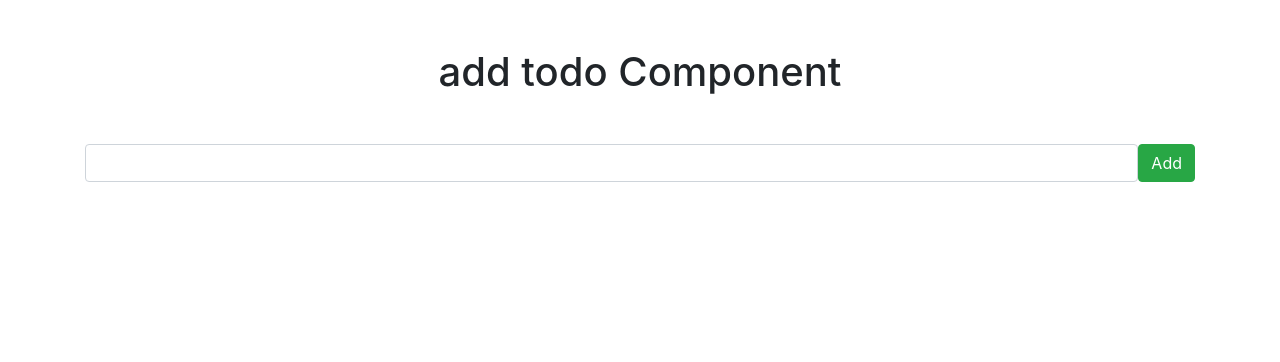
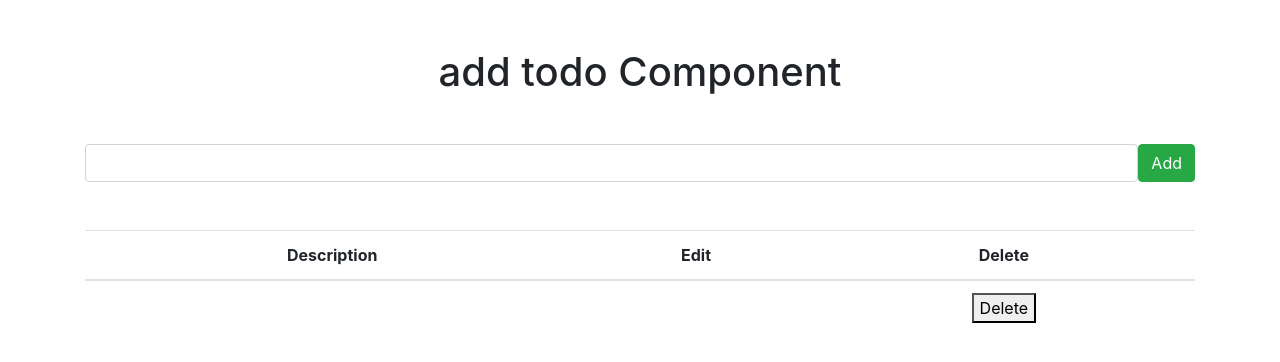
Before and after one commit to Jaouad-am/PERN-app, a React (Create React App) app in the folder client/: page / in a window 1280 px wide. Shown: the top 362 px of the page. Built offline with nearby package versions, Linux system fonts and the light colour scheme.

Commit message:
creating TodoList Component

```diff
--- a/client/src/App.js
+++ b/client/src/App.js
@@ -1,12 +1,14 @@
 import React, { Fragment } from "react";
 import "./App.css";
 import AddTodo from "./components/AddTodo";
+import TodoList from "./components/TodosList";
 
 function App() {
   return (
     <Fragment>
       <div className="container">
         <AddTodo />
+        <TodoList />
       </div>
     </Fragment>
   );
--- a/client/src/components/TodosList.js
+++ b/client/src/components/TodosList.js
@@ -0,0 +1,34 @@
+import React, { Fragment } from "react";
+
+const TodoList = () => {
+  return (
+    <Fragment>
+      <table className="table mt-5 text-center">
+        <thead>
+          <tr>
+            <th>Description</th>
+            <th>Edit</th>
+            <th>Delete</th>
+          </tr>
+        </thead>
+        <tbody>
+          {/*<tr>
+            <td>John</td>
+            <td>Doe</td>
+            <td>john@example.com</td>
+          </tr> */}
+
+          <tr>
+            <td></td>
+            <td></td>
+            <td>
+              <button>Delete</button>
+            </td>
+          </tr>
+        </tbody>
+      </table>
+    </Fragment>
+  );
+};
+
+export default TodoList;
```
